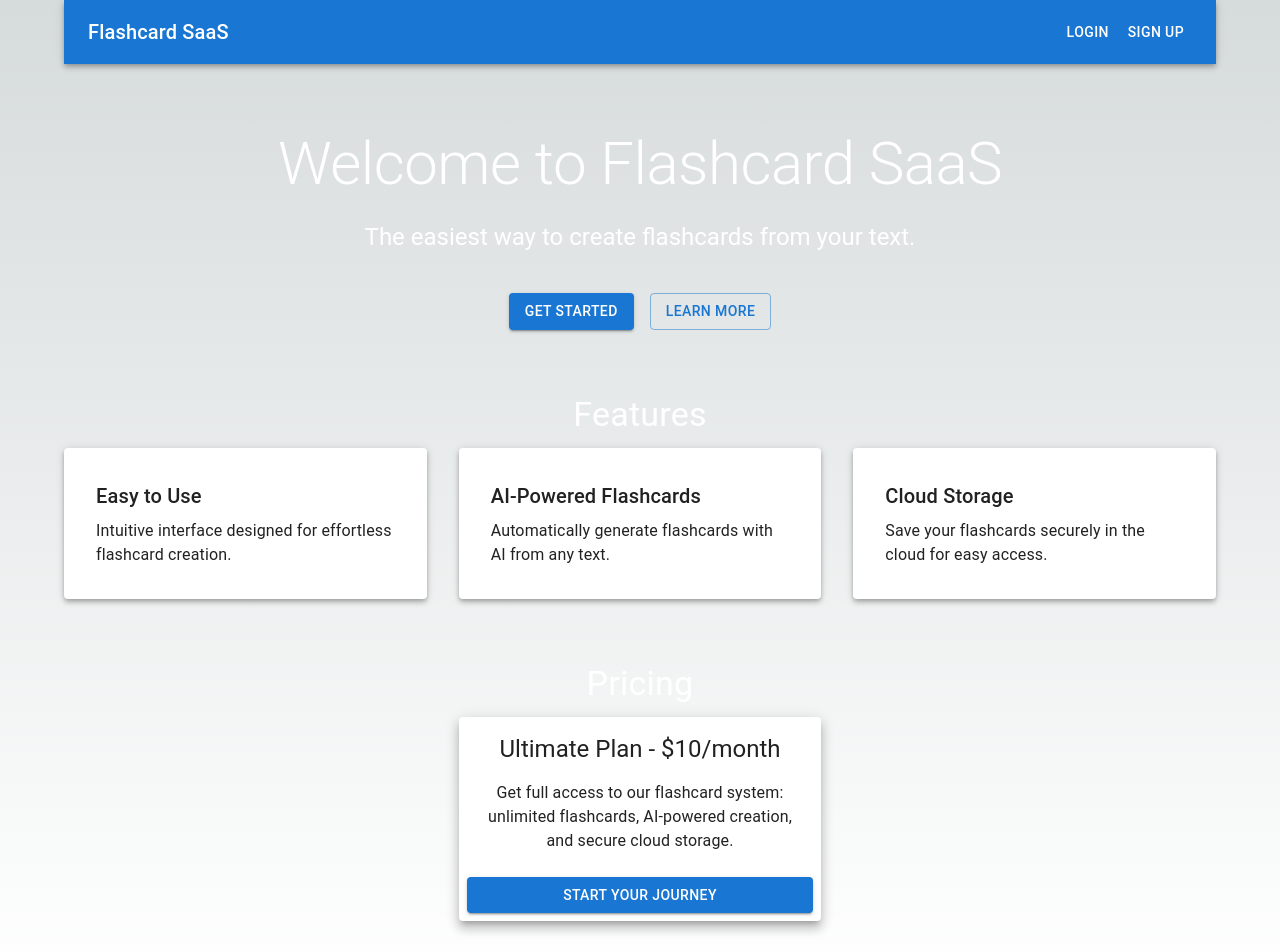
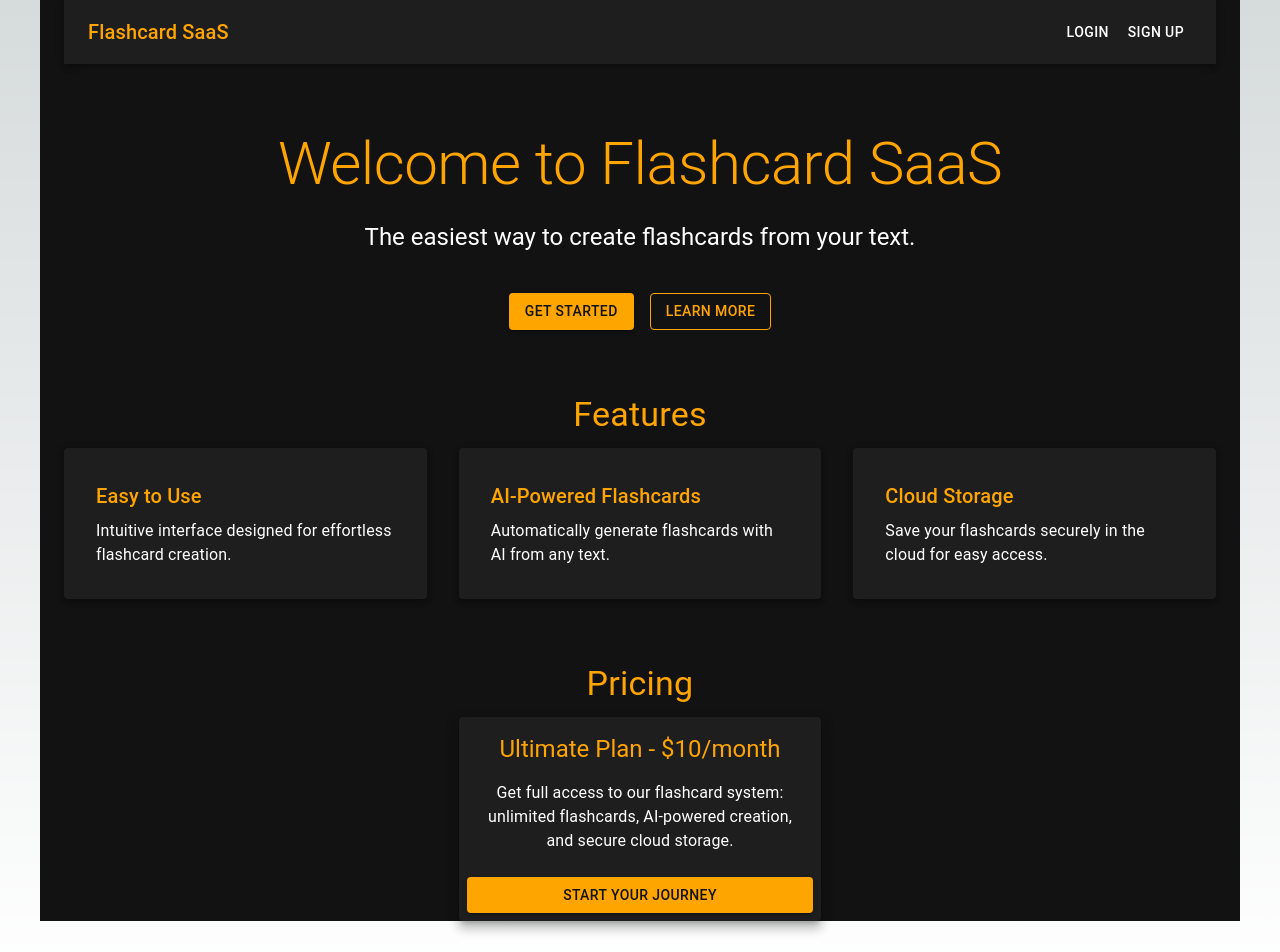
Before and after one commit to madeeha-balouch/Flashcard_saas, a Next.js app: page / in a window 1280 px wide. Shown: the top 952 px of the page. Built offline with nearby package versions, Linux system fonts and the light colour scheme; no server answers.

Commit message:
Dark Orange Theme

```diff
--- a/app/page.js
+++ b/app/page.js
@@ -18,8 +18,6 @@ import Container from "@mui/material/Container";
 import { motion } from "framer-motion";
 import getStripe from "./utils/get-stripe";
 
-
-
 const handleSubmit = async () => {
   const checkoutSession = await fetch("/api/checkout_sessions", {
     method: "POST",
@@ -36,28 +34,29 @@ const handleSubmit = async () => {
     console.warn(error.message);
   }
 };
+
 const HomePage = () => {
-  const {user} = useUser()
+  const { user } = useUser();
   const username = user ? user.firstName : '';
+
   return (
-
-    <Container maxWidth="lg">
+    <Container maxWidth="lg" sx={{ bgcolor: '#121212', color: '#FFF' }}>
       {/* Navigation Bar */}
-      <AppBar position="static" sx={{ backgroundColor: "#1976d2" }}>
+      <AppBar position="static" sx={{ backgroundColor: '#1E1E1E' }}>
         <Toolbar>
-          <Typography variant="h6" sx={{ flexGrow: 1 }}>
+          <Typography variant="h6" sx={{ flexGrow: 1, color: '#FFA500' }}>
             Flashcard SaaS
           </Typography>
           <SignedOut>
-            <Button color="inherit" href="/sign-in">
+            <Button color="inherit" href="/sign-in" sx={{ color: '#FFF' }}>
               Login
             </Button>
-            <Button color="inherit" href="/sign-up">
+            <Button color="inherit" href="/sign-up" sx={{ color: '#FFF' }}>
               Sign Up
             </Button>
           </SignedOut>
           <SignedIn>
-          <Typography sx={{mr:2}}> Hello, {username} </Typography>
+            <Typography sx={{ mr: 2, color: '#FFA500' }}>Hello, {username}</Typography>
             <UserButton />
           </SignedIn>
         </Toolbar>
@@ -70,10 +69,10 @@ const HomePage = () => {
           animate={{ y: 0, opacity: 1 }}
           transition={{ duration: 0.8 }}
         >
-          <Typography variant="h2" gutterBottom>
+          <Typography variant="h2" gutterBottom sx={{ color: '#FFA500' }}>
             Welcome to Flashcard SaaS
           </Typography>
-          <Typography variant="h5" gutterBottom>
+          <Typography variant="h5" gutterBottom sx={{ color: '#FFF' }}>
             The easiest way to create flashcards from your text.
           </Typography>
         </motion.div>
@@ -84,13 +83,15 @@ const HomePage = () => {
         >
           <Button
             variant="contained"
-            color="primary"
-            sx={{ mt: 4, mr: 2 }}
+            sx={{ mt: 4, mr: 2, bgcolor: '#FFA500', color: '#121212' }}
             href="/generate"
           >
             Get Started
           </Button>
-          <Button variant="outlined" color="primary" sx={{ mt: 4 }}>
+          <Button
+            variant="outlined"
+            sx={{ mt: 4, borderColor: '#FFA500', color: '#FFA500' }}
+          >
             Learn More
           </Button>
         </motion.div>
@@ -98,27 +99,26 @@ const HomePage = () => {
 
       {/* Features Section */}
       <Box sx={{ my: 8 }}>
-        <Typography variant="h4" align="center" gutterBottom>
+        <Typography variant="h4" align="center" gutterBottom sx={{ color: '#FFA500' }}>
           Features
         </Typography>
         <Grid container spacing={4} justifyContent="center">
           <Grid item xs={12} sm={6} md={4}>
             <Grow in>
-              <Paper elevation={4} sx={{ padding: 4 }}>
-                <Typography variant="h6" gutterBottom>
+              <Paper elevation={4} sx={{ padding: 4, bgcolor: '#1E1E1E', color: '#FFF' }}>
+                <Typography variant="h6" gutterBottom sx={{ color: '#FFA500' }}>
                   Easy to Use
                 </Typography>
                 <Typography>
-                  Intuitive interface designed for effortless flashcard
-                  creation.
+                  Intuitive interface designed for effortless flashcard creation.
                 </Typography>
               </Paper>
             </Grow>
           </Grid>
           <Grid item xs={12} sm={6} md={4}>
             <Grow in timeout={1000}>
-              <Paper elevation={4} sx={{ padding: 4 }}>
-                <Typography variant="h6" gutterBottom>
+              <Paper elevation={4} sx={{ padding: 4, bgcolor: '#1E1E1E', color: '#FFF' }}>
+                <Typography variant="h6" gutterBottom sx={{ color: '#FFA500' }}>
                   AI-Powered Flashcards
                 </Typography>
                 <Typography>
@@ -129,8 +129,8 @@ const HomePage = () => {
           </Grid>
           <Grid item xs={12} sm={6} md={4}>
             <Grow in timeout={1500}>
-              <Paper elevation={4} sx={{ padding: 4 }}>
-                <Typography variant="h6" gutterBottom>
+              <Paper elevation={4} sx={{ padding: 4, bgcolor: '#1E1E1E', color: '#FFF' }}>
+                <Typography variant="h6" gutterBottom sx={{ color: '#FFA500' }}>
                   Cloud Storage
                 </Typography>
                 <Typography>
@@ -144,65 +144,26 @@ const HomePage = () => {
 
       {/* Pricing Section */}
       <Box sx={{ my: 8, textAlign: "center" }}>
-        <Typography variant="h4" gutterBottom>
+        <Typography variant="h4" gutterBottom sx={{ color: '#FFA500' }}>
           Pricing
         </Typography>
         <Grid container spacing={4} justifyContent="center">
           <Grid item xs={12} sm={6} md={4}>
             <motion.div whileHover={{ scale: 1.05 }}>
-              {/* <Card raised>
+              <Card raised sx={{ bgcolor: '#1E1E1E', color: '#FFF' }}>
                 <CardContent>
-                  <Typography variant="h5" component="div">
-                    Basic Plan - $5/month
-                  </Typography>
-                  <Typography sx={{ mt: 2 }}>
-                    Access to basic features and limited storage.
-                  </Typography>
-                </CardContent>
-                <CardActions>
-                  <Button fullWidth variant="contained" onClick={handleSubmit}>
-                    Choose Basic
-                  </Button>
-                </CardActions>
-              </Card>
-            </motion.div>
-          </Grid>
-
-          <Grid item xs={12} sm={6} md={4}>
-            <motion.div whileHover={{ scale: 1.05 }}>
-              <Card raised>
-                <CardContent>
-                  <Typography variant="h5" component="div">
-                    Pro Plan - $10/month
-                  </Typography>
-                  <Typography sx={{ mt: 2 }}>
-                    Unlimited flashcards and additional features.
-                  </Typography>
-                </CardContent>
-                <CardActions>
-                  <Button fullWidth variant="contained" onClick={handleSubmit}>
-                    Choose Pro
-                  </Button>
-                </CardActions>
-              </Card> */}
-
-              <Card raised>
-                <CardContent>
-                  <Typography variant="h5" component="div">
+                  <Typography variant="h5" component="div" sx={{ color: '#FFA500' }}>
                     Ultimate Plan - $10/month
                   </Typography>
                   <Typography sx={{ mt: 2 }}>
-                    {/* Everything you need: create, store, and access unlimited
-                    flashcards with AI support and full cloud backup. */}
-                    Get full access to our flashcard system: unlimited
-                    flashcards, AI-powered creation, and secure cloud storage.
+                    Get full access to our flashcard system: unlimited flashcards, AI-powered creation, and secure cloud storage.
                   </Typography>
                 </CardContent>
                 <CardActions>
                   <Button
                     fullWidth
                     variant="contained"
-                    color="primary"
+                    sx={{ bgcolor: '#FFA500', color: '#121212' }}
                     onClick={handleSubmit}
                   >
                     Start Your Journey
```
Also changed, not shown: app/generate/page.js (+64 -33 lines), app/result/page.js (+46 -7 lines), 1 other file (tests, documents, lock files or other folders).
